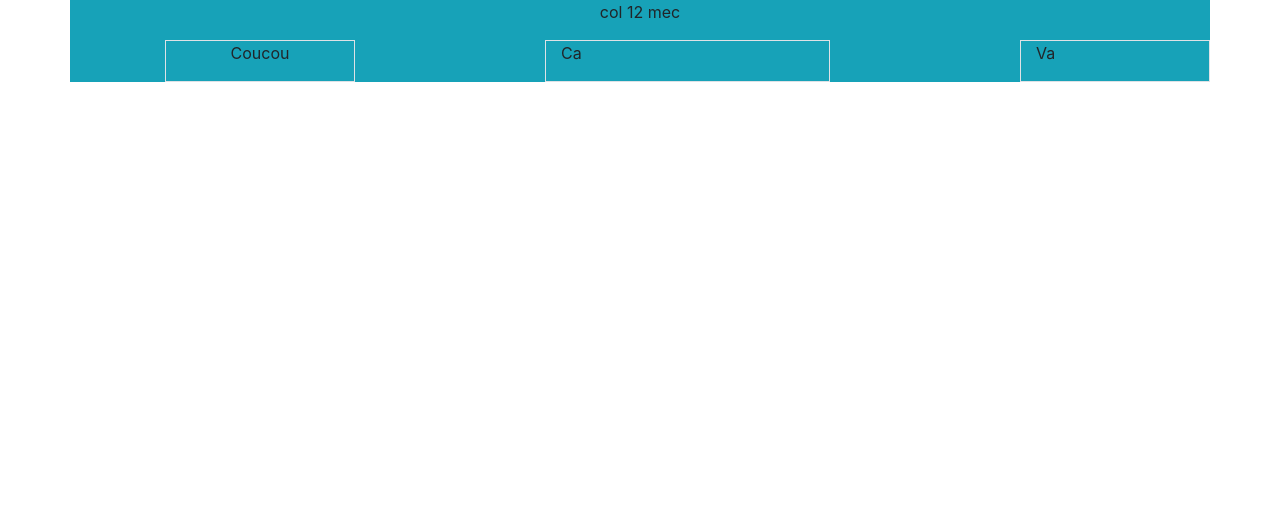
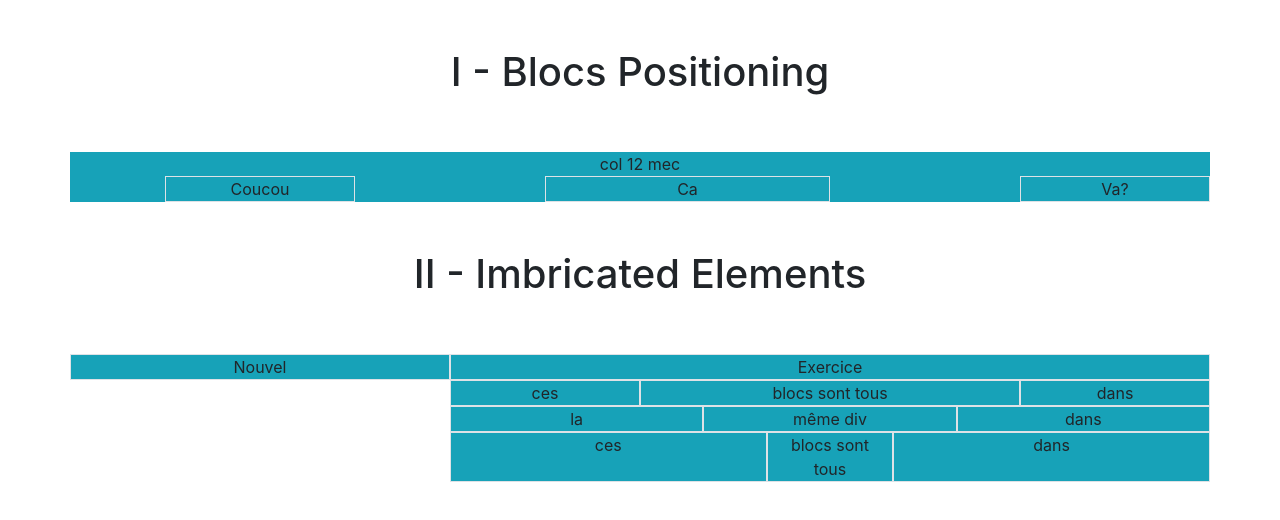
Before and after one commit to MassimoTascone/exercises-bootstrap, a plain HTML site: page index.html in a window 1280 px wide. Drawn offline with nearby package versions, Linux system fonts and the light colour scheme.

Commit message:
finished II

```diff
--- a/index.html
+++ b/index.html
@@ -13,26 +13,88 @@
 </head>
 <body>
 
+    <h1 class="text-center p-5">I - Blocs Positioning</h1>
+
     <div class="container">
         <div class="row bg-info">
 
             <div class="col-12 text-center">
-                <p>col 12 mec</p>
+                col 12 mec
             </div>
                 <div class="col-2 offset-1 border text-center">
-                    <p>Coucou</p>
+                    Coucou
                 </div>
 
-                <div class="col-3 offset-2 border">
-                    <p>Ca</p>
+                <div class="col-3 offset-2 border text-center">
+                    Ca
                 </div>
 
-                <div class="col-2 offset-2 border">
-                        <p>Va</p>
-                    </div>
+                <div class="col-2 offset-2 border text-center">
+                    Va?
+                </div>
         </div>
 
     </div>
 
+    <h1 class="text-center p-5">II - Imbricated Elements</h1>
+<div class="container">
+
+    <div class="row">
+
+        <div class="col-4">
+        <div class="row">
+            <div class="col-12 text-center bg-info border">Nouvel</div>
+        </div>
+        </div>
+
+        <div class="col-8">
+        <div class="row">
+            <div class="col-12 text-center bg-info border">Exercice</div>
+
+            <div class="col-3 text-center bg-info border">ces</div>
+            <div class="col-6 text-center bg-info border">blocs sont tous</div>
+            <div class="col-3 text-center bg-info border">dans</div>
+
+
+        <div class="col-4 text-center bg-info border">la</div>
+        <div class="col-4 text-center bg-info border">même div</div>
+        <div class="col-4 text-center bg-info border">dans</div>
+
+        <div class="col-5 text-center bg-info border">ces</div>
+        <div class="col-2 text-center bg-info border">blocs sont tous</div>
+        <div class="col-5 text-center bg-info border">dans</div>
+    </div>
+
+    </div>
+
+
+    </div>
+
+
+</div>
+
+
+
+
+
+
+
+
+
+
+
+
+
+
+
+
+
+
+
+    </div>
+
+
+
+
 </body>
 </html>
```
